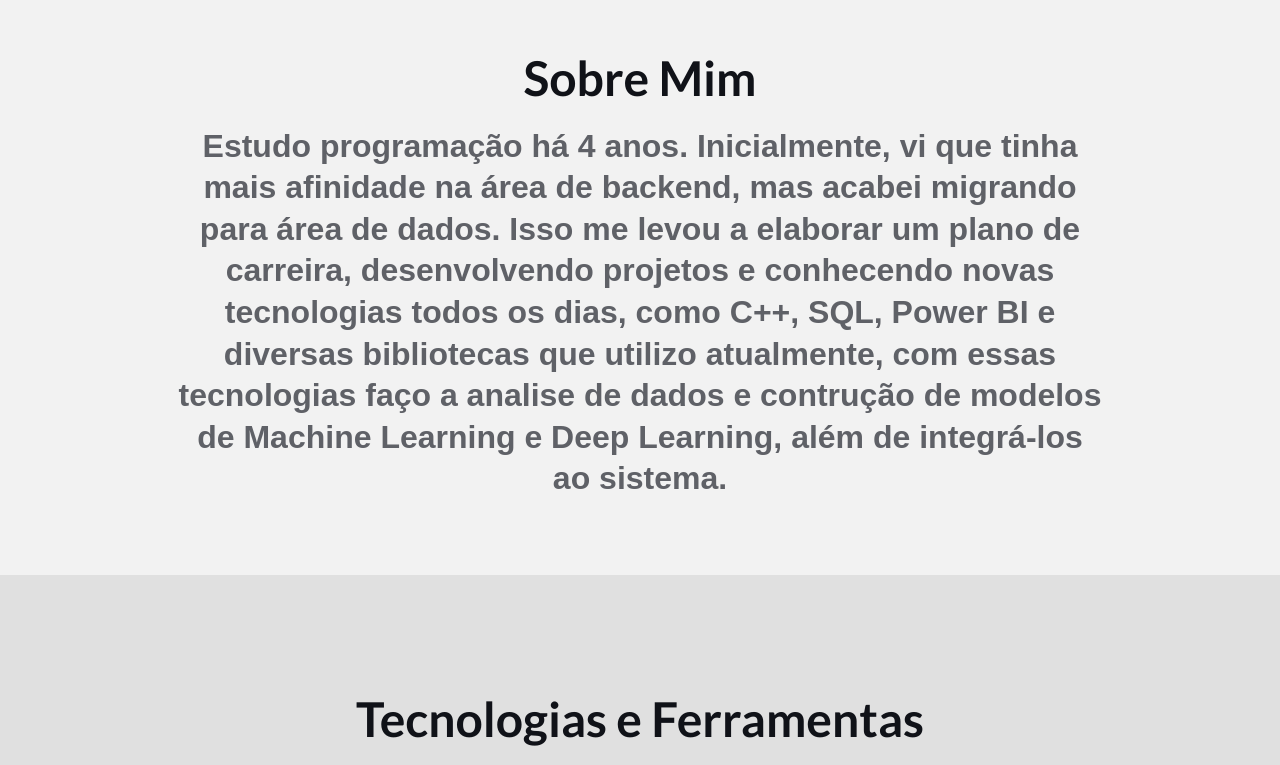
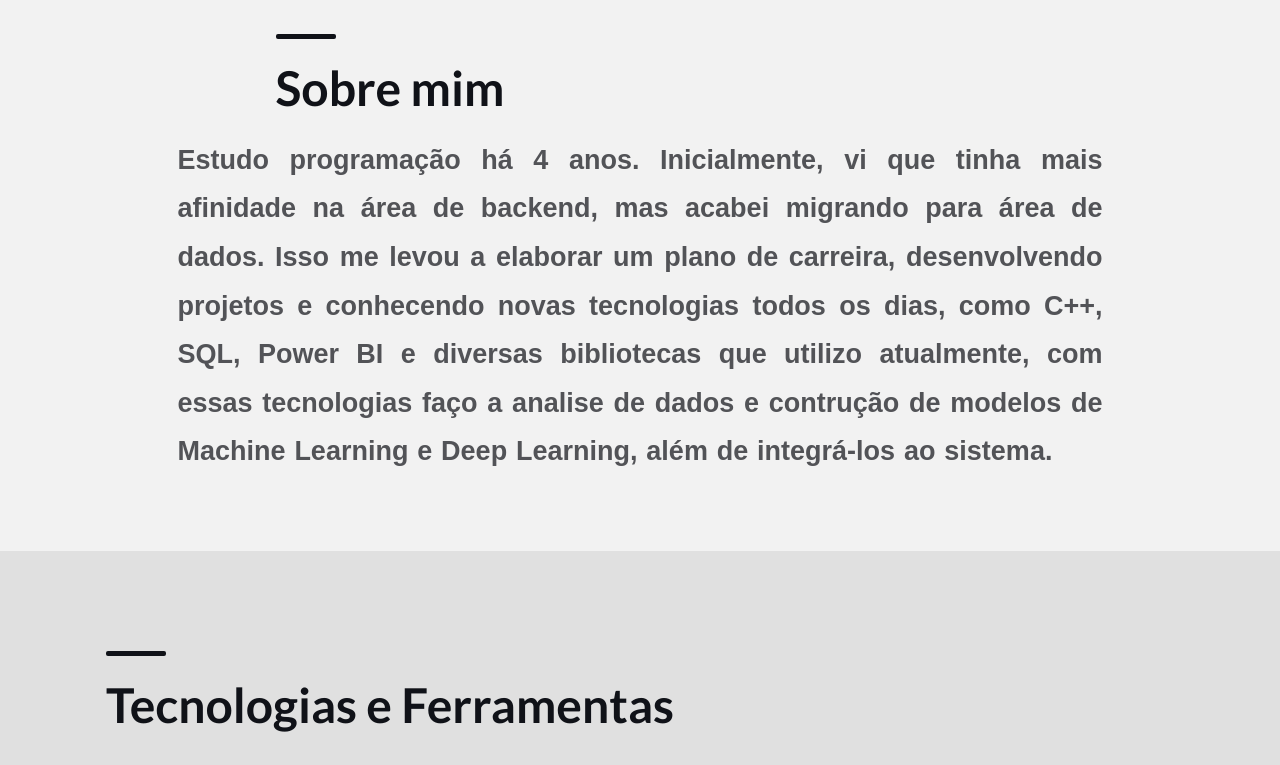
Before and after one commit to Gustavo-michel/My-portfolio, a plain HTML site: page index.html in a window 1280 px wide. Shown: the part 700-1465 px from the top of the page. Drawn offline with nearby package versions, Linux system fonts and the light colour scheme.

Commit message:
add section title decorator

```diff
--- a/index.html
+++ b/index.html
@@ -7,7 +7,6 @@
     <link rel="preconnect" href="https://fonts.googleapis.com">
     <link rel="preconnect" href="https://fonts.gstatic.com" crossorigin>
     <link href="https://fonts.googleapis.com/css2?family=Lato:ital,wght@0,100;0,300;0,400;0,700;0,900;1,100;1,300;1,400;1,700;1,900&display=swap" rel="stylesheet">
-    <link rel="stylesheet" href="https://cdnjs.cloudflare.com/ajax/libs/font-awesome/6.0.0-beta3/css/all.min.css">
     <link rel="stylesheet" href="https://cdnjs.cloudflare.com/ajax/libs/font-awesome/6.0.0-beta3/css/all.min.css">
     <link rel="stylesheet" href="https://cdnjs.cloudflare.com/ajax/libs/flag-icon-css/3.5.0/css/flag-icon.min.css">
     <link rel="stylesheet" href="style.css">
@@ -48,14 +47,14 @@
     </div>
 
     <div class="section" id="Sobre">
-        <h2 class="fade-in" data-lang data-lang-pt="Sobre Mim" data-lang-en="About Me"></h2>
+        <h2 class="section-title fade-in" data-lang data-lang-pt="Sobre mim" data-lang-en="About Me"></h2>
         <p class="fade-in" data-lang data-lang-pt="Estudo programação há 4 anos. Inicialmente, vi que tinha mais afinidade na área de backend, mas acabei migrando para área de dados. Isso me levou a elaborar um plano de carreira, desenvolvendo projetos e conhecendo novas tecnologias todos os dias, como C++, SQL, Power BI e diversas bibliotecas que utilizo atualmente,
         com essas tecnologias faço a analise de dados e contrução de modelos de Machine Learning e Deep Learning, além de integrá-los ao sistema." data-lang-en="I have been studying programming for 4 years, Initially, I had more details in the backend area, but when I discovered Python, I delved deeper into the data area. This led me to develop a career plan, developing projects and learning about new technologies every day, such as C++, SQL, Power BI and several libraries that we currently use,
         With these technologies I analyze data and build Machine Learning and Deep Learning models, in addition to integrating them into the system."></p>
     </div>
 
     <div class="section" id="Stacks">
-        <h2 class="fade-in" data-lang data-lang-pt="Tecnologias e Ferramentas" data-lang-en="Technologies and Tools"></h2>
+        <h2 class="section-title fade-in" data-lang data-lang-pt="Tecnologias e Ferramentas" data-lang-en="Technologies and Tools"></h2>
         <div class="bubble-container fade-in">
             <img class="bubble" src="https://cdn.jsdelivr.net/gh/devicons/devicon@latest/icons/python/python-original.svg" height="50" />
             <img width="15" />
@@ -82,7 +81,7 @@
     </div> -->
 
     <div class="section" id="Projects">
-        <h2 class="fade-in" data-lang data-lang-pt="Projetos" data-lang-en="Projects"></h2>
+        <h2 class="section-title fade-in" data-lang data-lang-pt="Projetos" data-lang-en="Projects"></h2>
         <div class="projects-container">
 
             <div class="project-card fade-in"><a href="https://github.com/Gustavo-michel/Churn-BankCostumer-Predict" style="text-decoration: none; color: #000;">
--- a/style.css
+++ b/style.css
@@ -17,7 +17,9 @@ header {
 .logo {
     color: #cacaf0;
     font-size: 1.5rem;
+    font-weight: bold;
     margin: 0 -120px;
+    flex: 1;
 }
 
 nav{
@@ -151,13 +153,29 @@ body {
     background: linear-gradient(to bottom, #E0E0E0 0%, #E0E0E0 100%);
 }
 
+.section-title {
+    position: relative;
+    color: #1e2332;
+    text-align: center;
+    margin-top: 50px;
+    margin-right: 500px;
+}
+
+.section-title::before {
+    content: "";
+    position: absolute;
+    top: 0;
+    transform: translateY(-500%);
+    left: -5;
+    width: 60px;
+    height: 5px;
+    background-color: #101218;
+    border-radius: 2px;
+}
+
 .section h2 {
     margin-bottom: 20px;
     font-size: 48px;
-    color: #101218;
-}
-h2{
-    font-size: 35px;
     color: #101218;
 }
 p{
@@ -169,9 +187,11 @@ p{
 .section p {
     font-family: 'Poppins', sans-serif;
     font-weight: 700;
-    font-size: 32px;
-    line-height: 1.3em;
-    color: #5f6167;
+    font-size: 27px;
+    line-height: 1.8em;
+    color: #525357;
+    text-align: justify;
+    word-spacing: 0.05em;
 }
 
 .projects-container {
```
